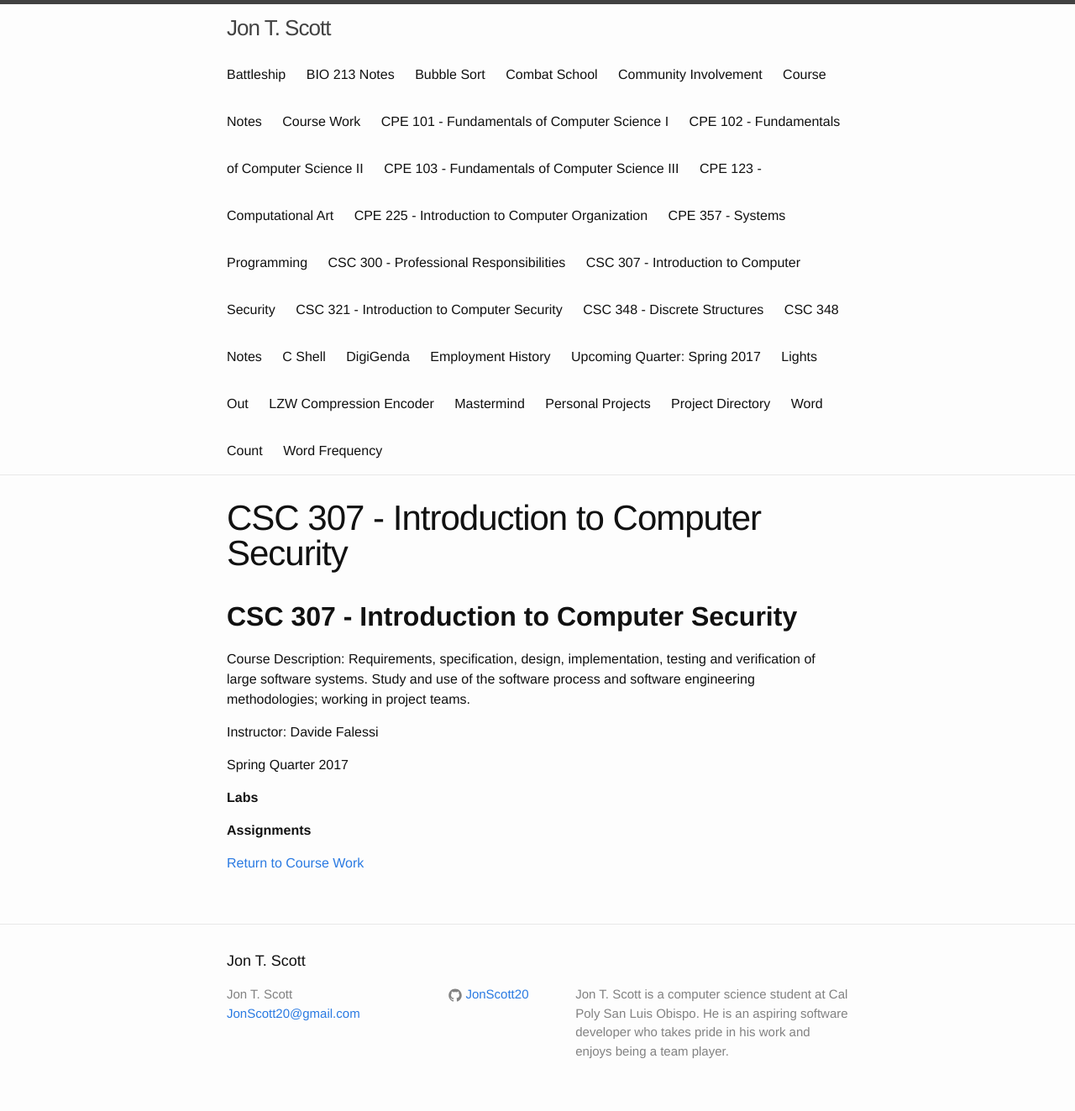
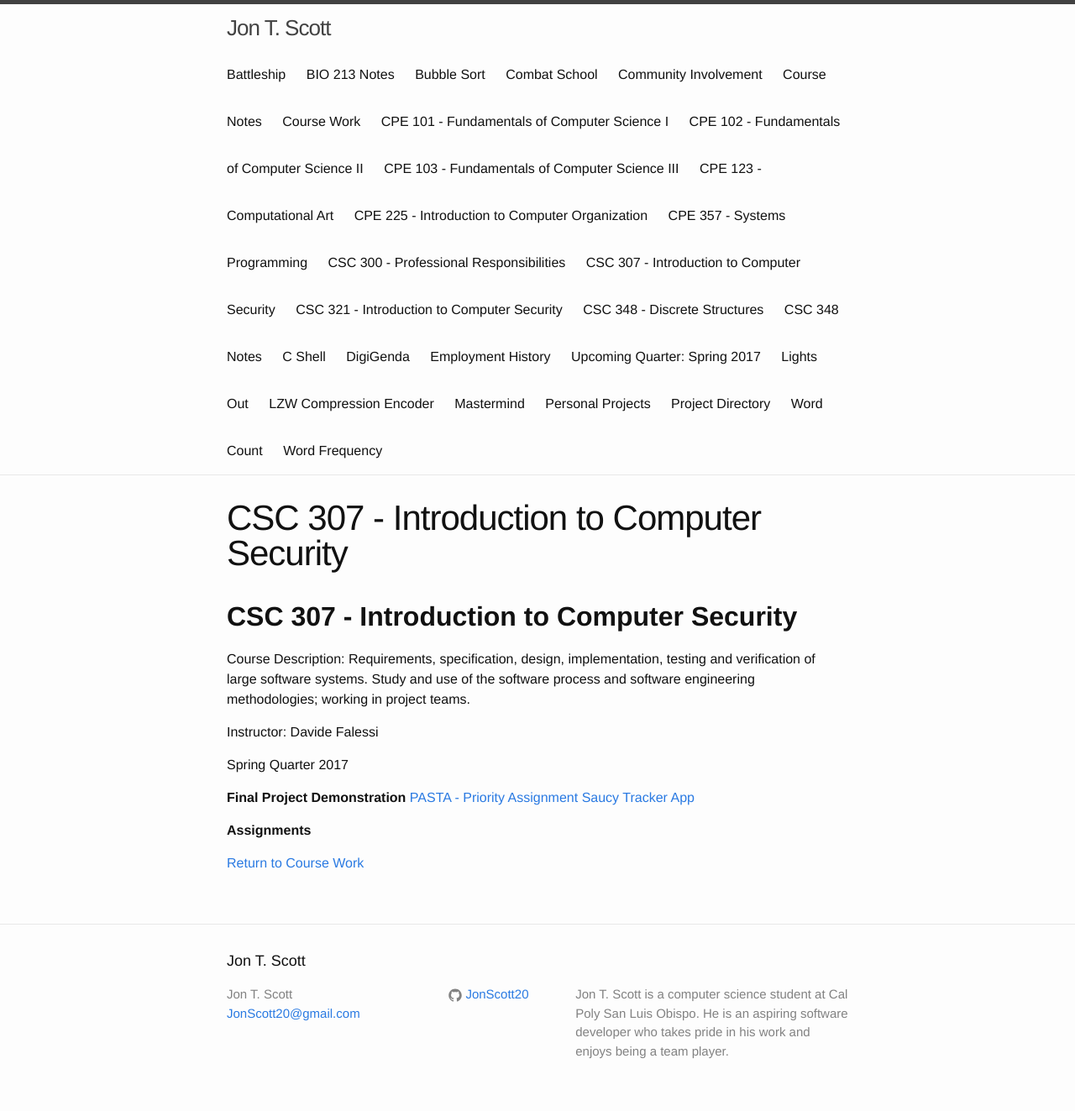
Before and after one commit to JonScott20/JonScott20.github.io, a Jekyll site: the page built from courses/csc307.md, in a window 1280 px wide. Shown: the whole page at 84% size. Built offline with Jekyll 4.4.1, drawn with Linux system fonts in a browser that asks for light colours; our own code applies the rules of GitHub Pages for plain Markdown files.

Commit message:
Update csc307.md

```diff
--- a/courses/csc307.md
+++ b/courses/csc307.md
@@ -12,7 +12,8 @@ Instructor: Davide Falessi
 
 Spring Quarter 2017
 
-**Labs**
+**Final Project Demonstration**
+[PASTA - Priority Assignment Saucy Tracker App](https://www.youtube.com/watch?v=lRSneMCppLo)
 
 **Assignments**
 
```
